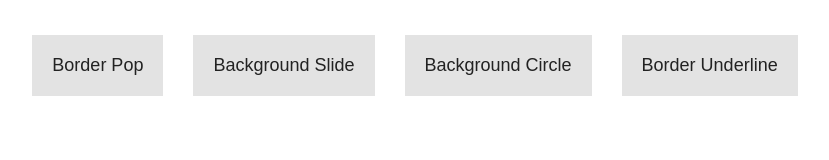
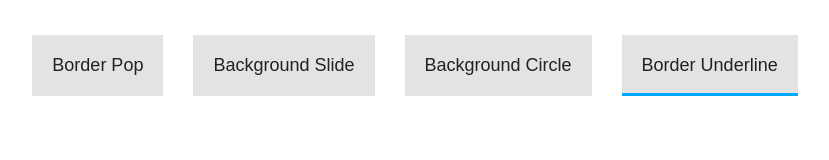
Before and after one commit to rookiebehaviour/cool-animated-buttons, a plain HTML site: page index.html in a window 1280 px wide. Both pictures are taken after a click on the button "Border Underline". Shown: the whole page, without its empty margins (225-1054 px from the left). Drawn offline with Linux system fonts and the light colour scheme.

Commit message:
Finished border underline button

```diff
--- a/style.css
+++ b/style.css
@@ -111,3 +111,21 @@ button {
 .btn.btn-background-circle:focus {
   color: white;
 }
+
+.btn.btn-border-underline::before {
+  content: "";
+  position: absolute;
+  left: 0;
+  right: 0;
+  bottom: 0;
+  height: var(--border-size);
+  background-color: var(--accent-color);
+  transition: transform 300ms ease-in-out;
+
+  transform: scaleX(0);
+}
+
+.btn.btn-border-underline:hover::before,
+.btn.btn-border-underline:focus::before {
+  transform: scaleX(1);
+}
```
